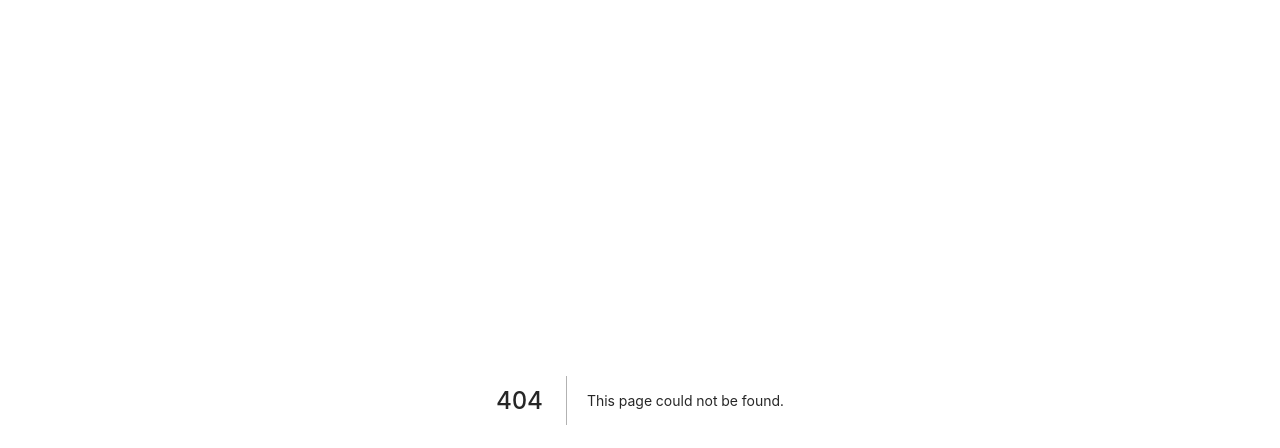
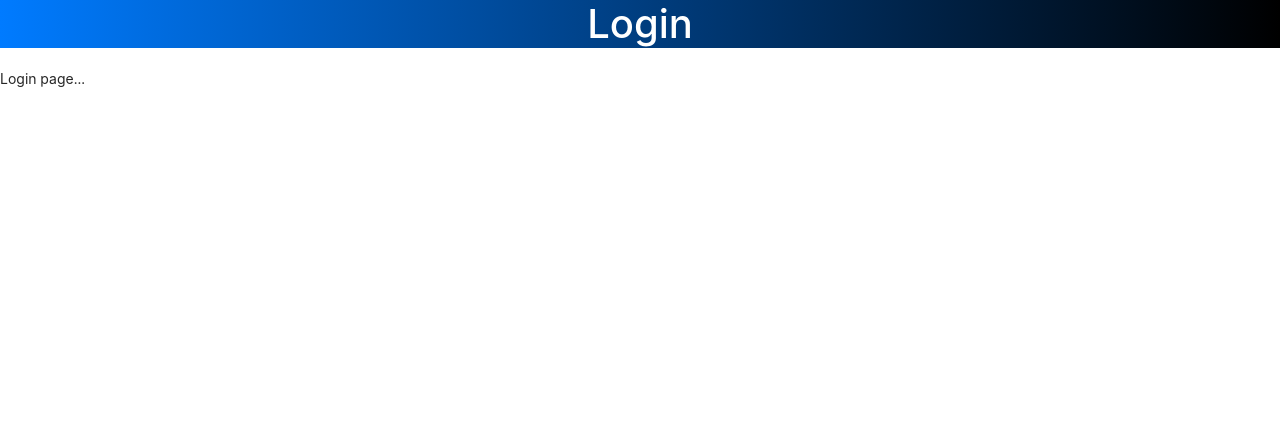
Before and after one commit to surajkarki66/initdemy-authentication-PENN-Stack, a Next.js app in the folder client/: page /login in a window 1280 px wide. Before the commit this address had no page. Shown: the top 448 px of the page. Built offline with nearby package versions, Linux system fonts and the light colour scheme.

Commit message:
Create login page

```diff
--- /dev/null
+++ b/client/pages/login.tsx
@@ -0,0 +1,12 @@
+import type { NextPage } from "next";
+
+const Login: NextPage = () => {
+  return (
+    <>
+      <h1 className="jumbotron text-center bg-primary square">Login</h1>
+      <p>Login page...</p>
+    </>
+  );
+};
+
+export default Login;
```
